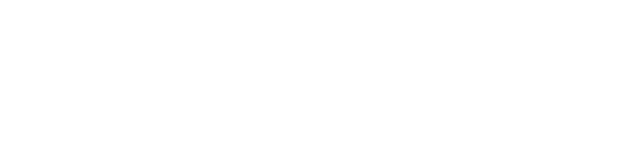
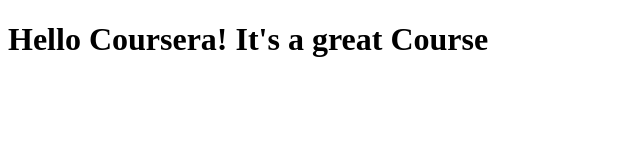
Before and after one commit to LoseRweb/coursera-test, a plain HTML site: page site/index.html in a window 1280 px wide. Shown: the whole page, without its empty margins (0-640 px from the left). Drawn offline with Linux system fonts and the light colour scheme.

Commit message:
Small addition to our page content

```diff
--- a/site/index.html
+++ b/site/index.html
@@ -4,6 +4,6 @@
 	<title>Coursera</title>
 </head>
 <body>
-
+<h1>Hello Coursera! It's a great Course</h1>
 </body>
 </html>
```
